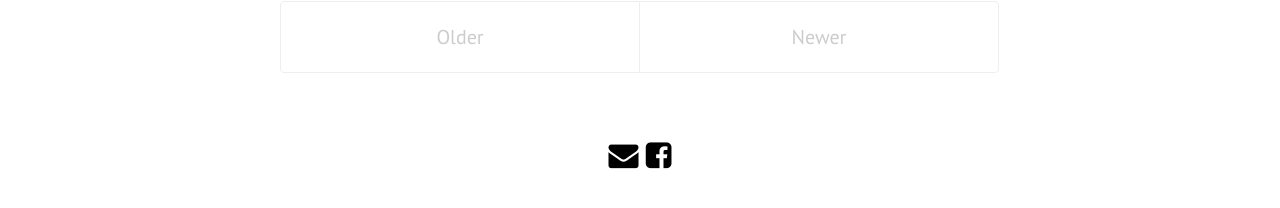
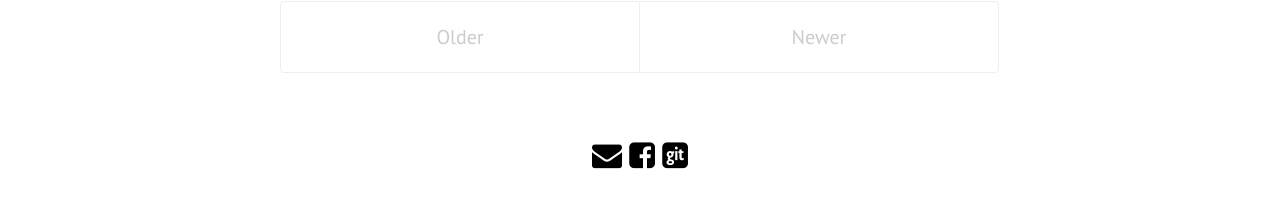
Before and after one commit to cholnh/cholnh.github.io, a Jekyll site: the page built from index.html, in a window 1280 px wide. Shown: the part 679-887 px from the top of the page. Built offline with Jekyll 4.4.1, drawn with Linux system fonts in a browser that asks for light colours; Markdown is read by kramdown in place of the engine named in the settings; the list of posts is cut into pages by our own code.

Commit message:
Update svg-icons.html

```diff
--- a/_includes/svg-icons.html
+++ b/_includes/svg-icons.html
@@ -1,6 +1,6 @@
 <link rel="stylesheet" href="https://cdnjs.cloudflare.com/ajax/libs/font-awesome/4.7.0/css/font-awesome.min.css">
 <div class="svg" style="text-align: center; font-size: 30px;">
 {% if site.footer-links.email %}<a href="mailto:{{ site.footer-links.email }}"><i class="fa fa-envelope" style="color:black;"></i></a>{% endif %}
-{% if site.footer-links.facebook %}<a href="https://www.facebook.com/{{ site.footer-links.facebook }}"><i class="fa fa-facebook-square" style="color:black;></i></a>{% endif %}
-{% if site.footer-links.github %}<a href="https://github.com/{{ site.footer-links.github }}"><i class="fa fa-git-square" style="color:black;></i></a>{% endif %}
+{% if site.footer-links.facebook %}<a href="https://www.facebook.com/{{ site.footer-links.facebook }}"><i class="fa fa-facebook-square" style="color:black;"></i></a>{% endif %}
+{% if site.footer-links.github %}<a href="https://github.com/{{ site.footer-links.github }}"><i class="fa fa-git-square" style="color:black;"></i></a>{% endif %}
 </div>
```
